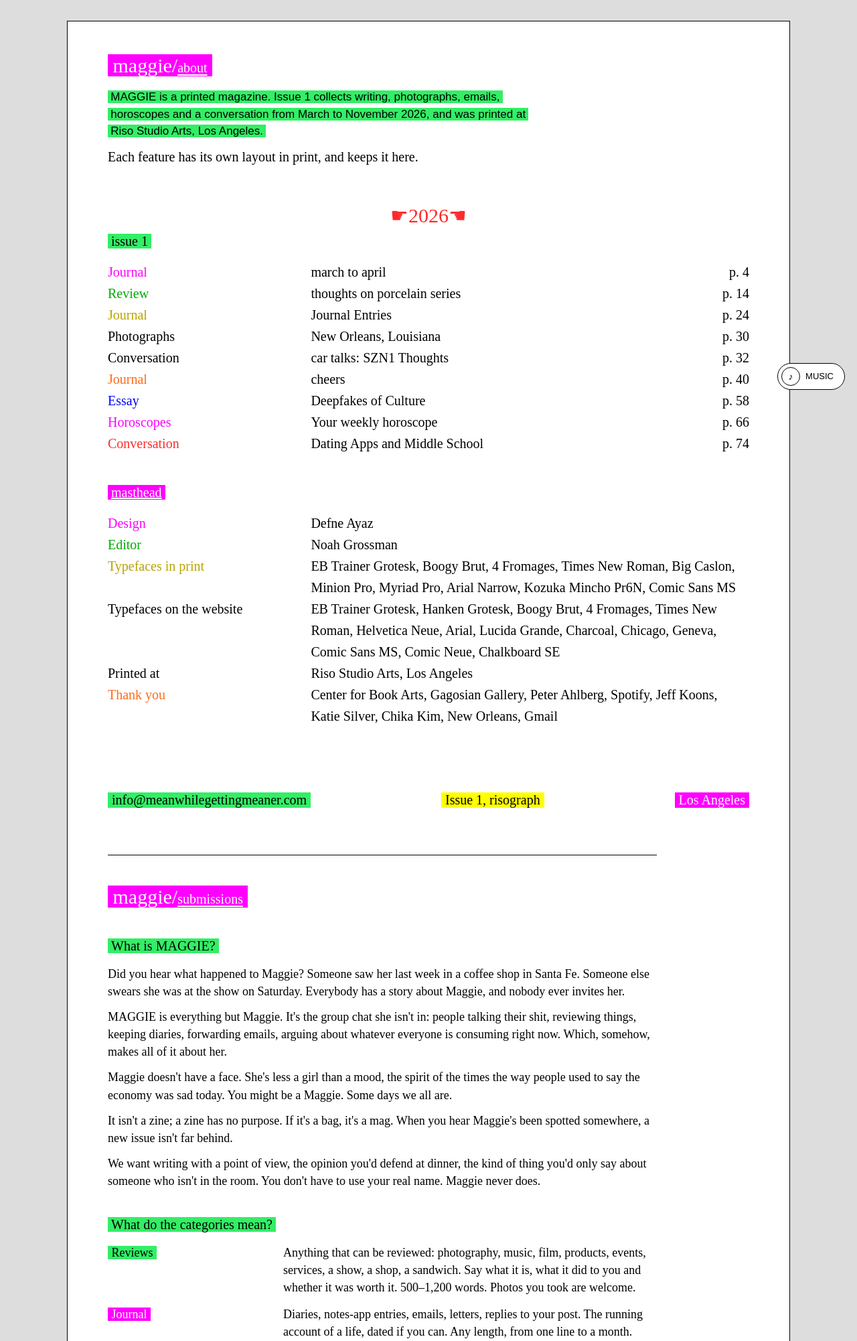
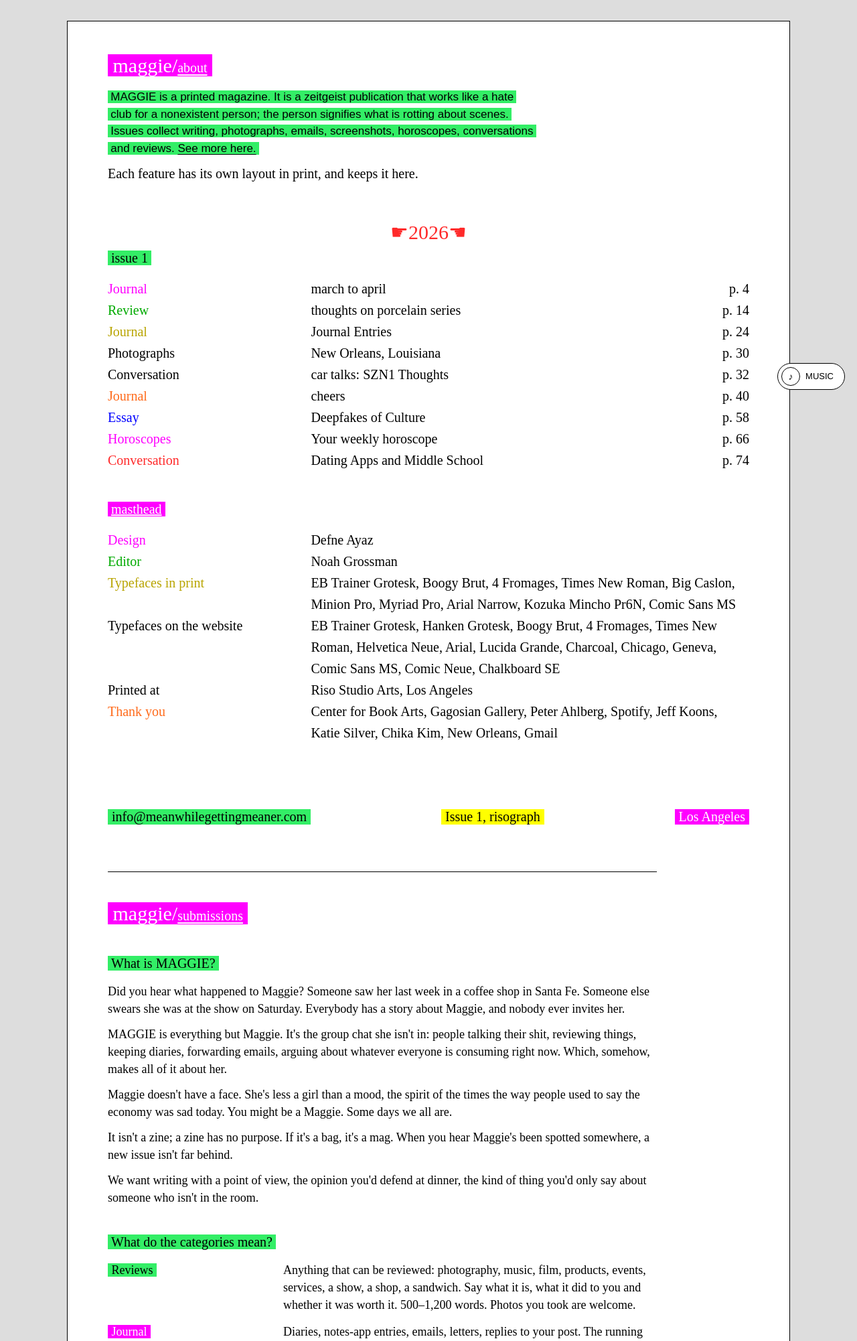
Before and after one commit to meanwhilegettingmeaner/maggie, a plain HTML site: page about.html in a window 1280 px wide. Shown: the part 200-2202 px from the top of the page at 67% size. Drawn offline with Linux system fonts and the light colour scheme; no server answers.

Commit message:
About: new intro with See more link to submissions; trim What is MAGGIE
Co-Authored-By: Claude Opus 5.5 <noreply@anthropic.com>
Claude-Session: https://claude.ai/code/session_01H22FaEgez4yEEwXYC2UaVt

```diff
--- a/about.html
+++ b/about.html
@@ -15,7 +15,7 @@
 <main class="box">
   <section class="intro">
     <h1 class="tag slash"><span class="hl hl-m">maggie/<u>about</u></span></h1>
-    <p><span class="hl hl-g"><b>MAGGIE</b> is a printed magazine. Issue 1 collects writing, photographs, emails, horoscopes and a conversation from March to November 2026, and was printed at Riso Studio Arts, Los Angeles.</span></p>
+    <p><span class="hl hl-g"><b>MAGGIE</b> is a printed magazine. It is a zeitgeist publication that works like a hate club for a nonexistent person; the person signifies what is rotting about scenes. Issues collect writing, photographs, emails, screenshots, horoscopes, conversations and reviews. <a class="see-more" href="#submit">See more here.</a></span></p>
     <p>Each feature has its own layout in print, and keeps it here.</p>
   </section>
 
@@ -59,7 +59,7 @@
     <p>MAGGIE is everything but Maggie. It's the group chat she isn't in: people talking their shit, reviewing things, keeping diaries, forwarding emails, arguing about whatever everyone is consuming right now. Which, somehow, makes all of it about her.</p>
     <p>Maggie doesn't have a face. She's less a girl than a mood, the spirit of the times the way people used to say the economy was sad today. You might be a Maggie. Some days we all are.</p>
     <p>It isn't a zine; a zine has no purpose. If it's a bag, it's a mag. When you hear Maggie's been spotted somewhere, a new issue isn't far behind.</p>
-    <p>We want writing with a point of view, the opinion you'd defend at dinner, the kind of thing you'd only say about someone who isn't in the room. You don't have to use your real name. Maggie never does.</p>
+    <p>We want writing with a point of view, the opinion you'd defend at dinner, the kind of thing you'd only say about someone who isn't in the room.</p>
 
     <h3><span class="hl hl-g tag">What do the categories mean?</span></h3>
     <dl class="cats">
--- a/css/about.css
+++ b/css/about.css
@@ -99,3 +99,7 @@ body.about-page { background: #ddd; font-family: var(--serif); }
 .cats dd { margin: 0; }
 .submit .sub-btn { margin-top: 18px; text-decoration: none; font-family: var(--sans); }
 @media (max-width: 700px) { .cats { grid-template-columns: 1fr; gap: 4px; } .cats dd { margin-bottom: 12px; } }
+
+html { scroll-behavior: smooth; }
+.submit { scroll-margin-top: 30px; }
+.intro .see-more { color: inherit; text-decoration: underline; text-underline-offset: 3px; }
```
